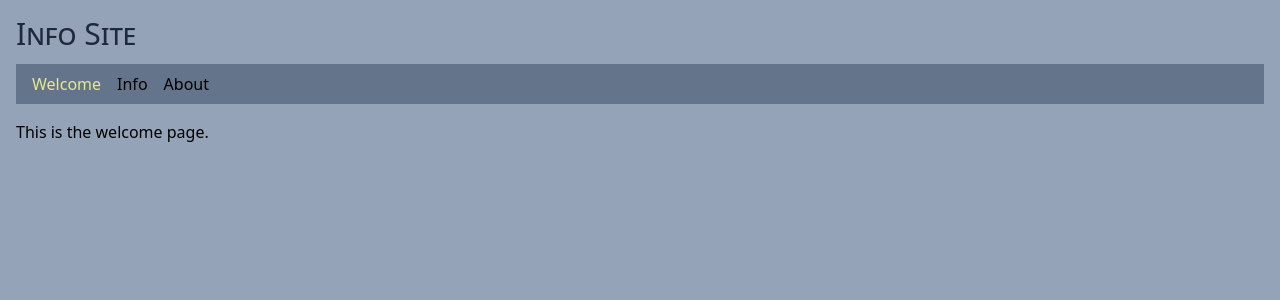
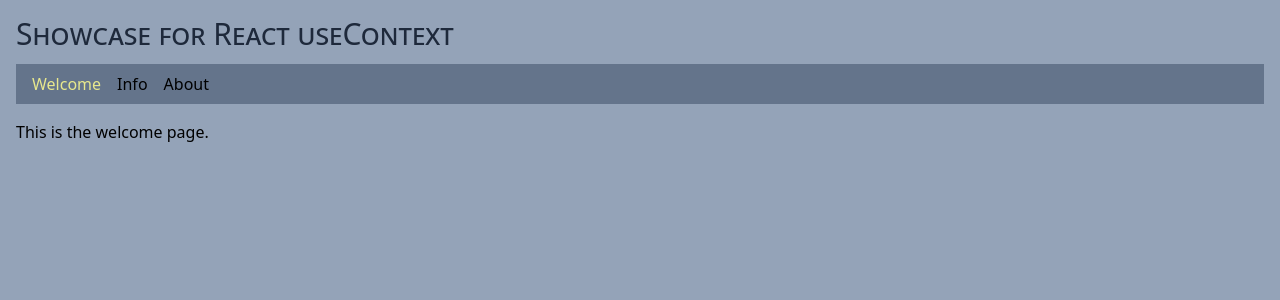
Before and after one commit to edwardtanguay/et881-useContextSite, a React (Vite) app: page /welcome in a window 1280 px wide. Shown: the top 300 px of the page. Built offline with nearby package versions, Linux system fonts and the light colour scheme.

Commit message:
appContext in

```diff
--- /dev/null
+++ b/src/AppContext.tsx
@@ -0,0 +1,25 @@
+import { createContext } from "react";
+
+interface IAppContext {
+	appTitle: string;
+}
+
+interface IAppProvider {
+	children: React.ReactNode;
+}
+
+export const AppContext = createContext<IAppContext>({} as IAppContext);
+
+export const AppProvider: React.FC<IAppProvider> = ({ children }) => {
+	const appTitle = "Showcase for React useContext";
+
+	return (
+		<AppContext.Provider
+			value={{
+				appTitle,
+			}}
+		>
+			{children}
+		</AppContext.Provider>
+	);
+};
--- a/src/components/Header.tsx
+++ b/src/components/Header.tsx
@@ -1,9 +1,13 @@
+import { useContext } from "react";
 import { Nav } from "./Nav";
+import { AppContext } from "../AppContext";
 
 export const Header = () => {
+	const { appTitle } = useContext(AppContext);
+
 	return (
 		<>
-			<h1 className="text-3xl mb-3 text-slate-800">Info Site</h1>
+			<h1 className="text-3xl mb-3 text-slate-800">{appTitle}</h1>
 			<Nav/>
 		</>
 	);
```
Also changed, not shown: src/main.tsx (+9 -2 lines).
